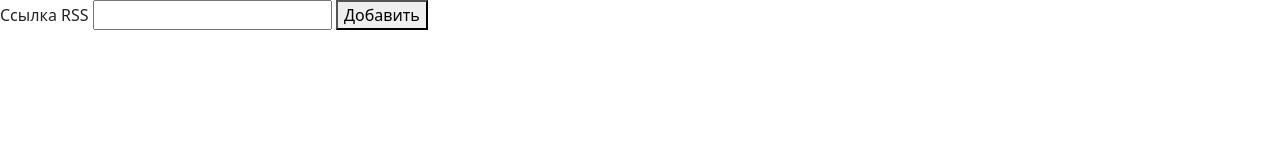
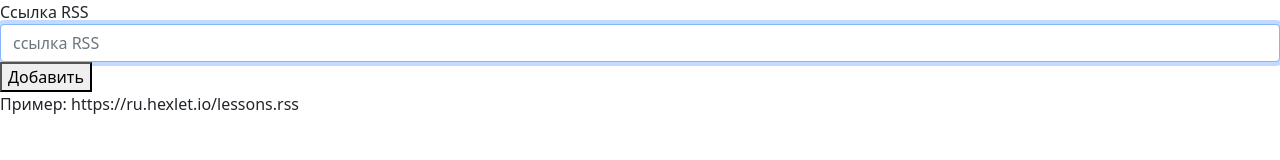
Before and after one commit to temirKhan42/frontend-project-lvl3, a website built with webpack: page index.html in a window 1280 px wide. Built offline with nearby package versions, Linux system fonts and the light colour scheme.

Commit message:
Modify index.html

```diff
--- a/index.html
+++ b/index.html
@@ -7,10 +7,12 @@
   <title>Fronten project lvl3</title>
 </head>
 <body>
-  <form action="forma">
-    <label for="rss-input">Ссылка RSS</label>
-    <input type="text" id="rss-input">
-    <button>Добавить</button>
+  <form class="form-rss">
+    <label for="url-input">Ссылка RSS</label>
+    <input  id="url-input" autofocus required name="url" aria-label="url" class="form-control w-100" placeholder="ссылка RSS" autocomplete="off">
+    <button id='url-button' name="submit">Добавить</button>
   </form>
+  <p>Пример: https://ru.hexlet.io/lessons.rss</p>
+  <p class="message"></p>
 </body>
 </html>
```
